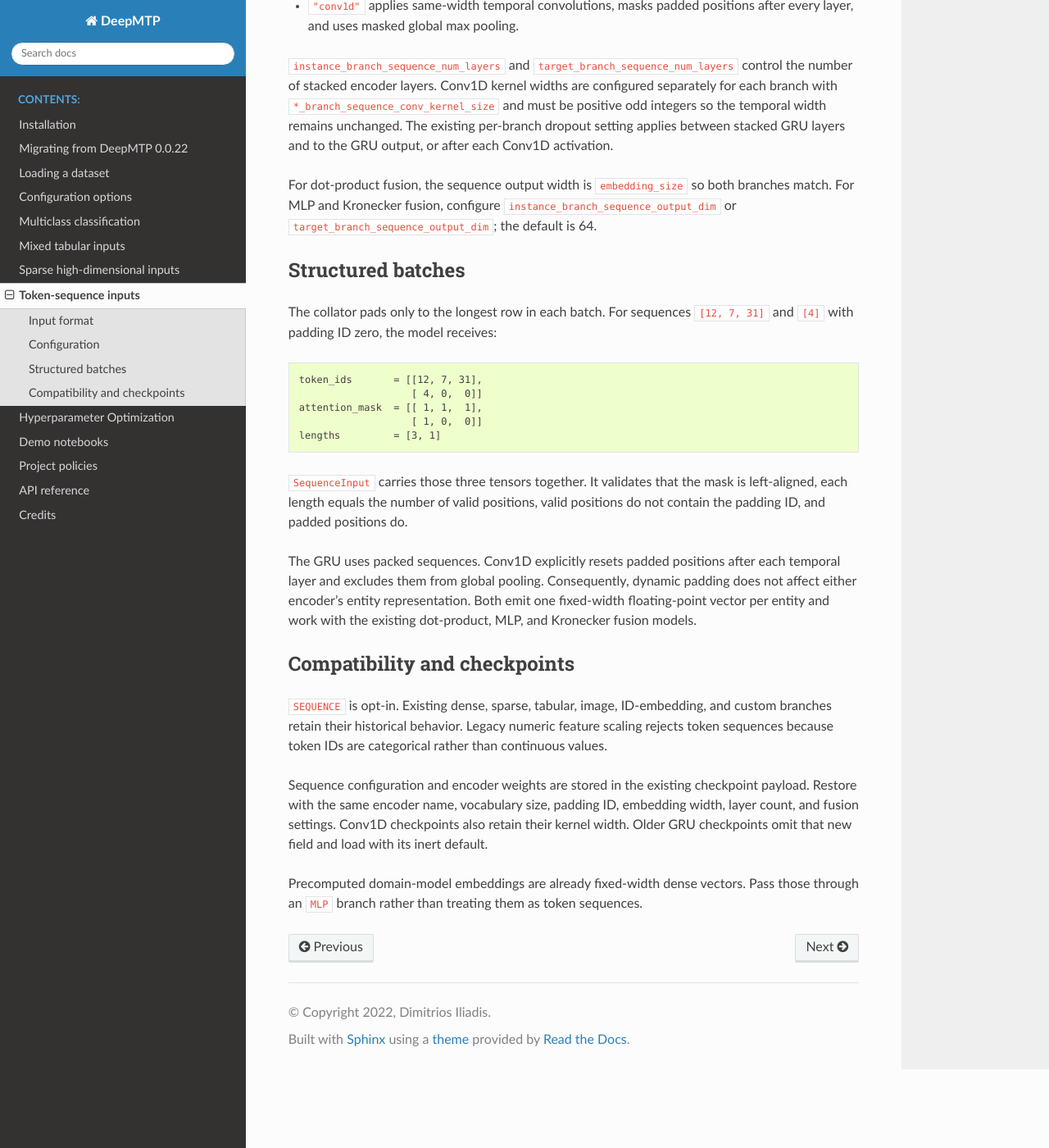
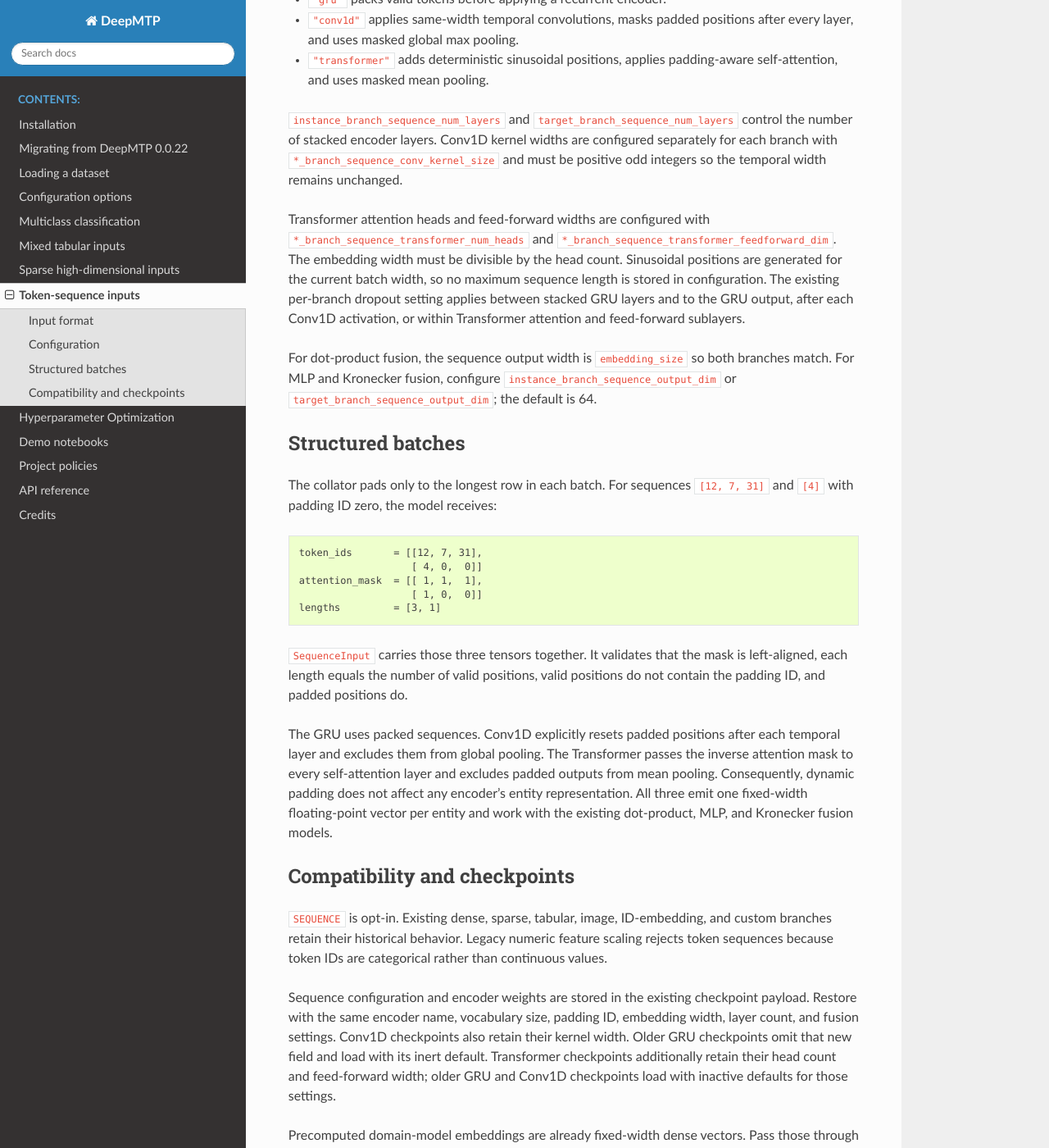
Before and after one commit to diliadis/DeepMTP, a Sphinx documentation site: the page built from docs/source/tutorial/sequence_inputs.rst, in a window 1280 px wide and 1400 px high, scrolled down 1954 px. Shown: the whole window at 82% size. Built offline with Sphinx 7.4.7 and the Read the Docs theme 3.1.0, drawn with Linux system fonts in a browser that asks for light colours; formulas are drawn with MathJax 3; some of the changed text lies outside the part shown.

Commit message:
docs: explain Transformer sequence workflows

```diff
--- a/docs/source/tutorial/configuration.rst
+++ b/docs/source/tutorial/configuration.rst
@@ -176,8 +176,8 @@ A **SEQUENCE** branch consumes unpadded integer token rows. ``data_process``
 must receive ``instance_feature_kind="sequence"`` or
 ``target_feature_kind="sequence"`` for that axis. Batches carry dynamically
 padded IDs, attention masks, and original lengths. See :doc:`sequence_inputs`
-for vocabulary, padding, packed-GRU, masked-Conv1D, and checkpoint
-configuration.
+for vocabulary, padding, packed-GRU, masked-Conv1D, Transformer, and
+checkpoint configuration.
 
 For mutually exclusive outcomes, set
 ``classification_mode="multiclass"`` during both ``data_process`` and
--- a/docs/source/tutorial/sequence_inputs.rst
+++ b/docs/source/tutorial/sequence_inputs.rst
@@ -84,9 +84,10 @@ It is not the maximum sequence length.
        metrics_average=["macro"],
        instance_branch_architecture="SEQUENCE",
        instance_branch_input_dim=vocabulary_size,
-       instance_branch_sequence_encoder="conv1d",
+       instance_branch_sequence_encoder="transformer",
        instance_branch_sequence_embedding_dim=64,
-       instance_branch_sequence_conv_kernel_size=3,
+       instance_branch_sequence_transformer_num_heads=4,
+       instance_branch_sequence_transformer_feedforward_dim=256,
        instance_branch_sequence_num_layers=1,
        instance_branch_sequence_padding_idx=0,
        target_branch_architecture="MLP",
@@ -95,19 +96,28 @@ It is not the maximum sequence length.
        embedding_size=32,
    )
 
-Two lightweight sequence encoders are available:
+Three lightweight sequence encoders are available:
 
 * ``"gru"`` packs valid tokens before applying a recurrent encoder.
 * ``"conv1d"`` applies same-width temporal convolutions, masks padded
   positions after every layer, and uses masked global max pooling.
+* ``"transformer"`` adds deterministic sinusoidal positions, applies
+  padding-aware self-attention, and uses masked mean pooling.
 
 ``instance_branch_sequence_num_layers`` and
 ``target_branch_sequence_num_layers`` control the number of stacked encoder
 layers. Conv1D kernel widths are configured separately for each branch with
 ``*_branch_sequence_conv_kernel_size`` and must be positive odd integers so
-the temporal width remains unchanged. The existing per-branch dropout setting
-applies between stacked GRU layers and to the GRU output, or after each Conv1D
-activation.
+the temporal width remains unchanged.
+
+Transformer attention heads and feed-forward widths are configured with
+``*_branch_sequence_transformer_num_heads`` and
+``*_branch_sequence_transformer_feedforward_dim``. The embedding width must be
+divisible by the head count. Sinusoidal positions are generated for the
+current batch width, so no maximum sequence length is stored in configuration.
+The existing per-branch dropout setting applies between stacked GRU layers
+and to the GRU output, after each Conv1D activation, or within Transformer
+attention and feed-forward sublayers.
 
 For dot-product fusion, the sequence output width is ``embedding_size`` so
 both branches match. For MLP and Kronecker fusion, configure
@@ -133,10 +143,12 @@ mask is left-aligned, each length equals the number of valid positions, valid
 positions do not contain the padding ID, and padded positions do.
 
 The GRU uses packed sequences. Conv1D explicitly resets padded positions after
-each temporal layer and excludes them from global pooling. Consequently,
-dynamic padding does not affect either encoder's entity representation. Both
-emit one fixed-width floating-point vector per entity and work with the
-existing dot-product, MLP, and Kronecker fusion models.
+each temporal layer and excludes them from global pooling. The Transformer
+passes the inverse attention mask to every self-attention layer and excludes
+padded outputs from mean pooling. Consequently, dynamic padding does not
+affect any encoder's entity representation. All three emit one fixed-width
+floating-point vector per entity and work with the existing dot-product, MLP,
+and Kronecker fusion models.
 
 Compatibility and checkpoints
 -----------------------------
@@ -150,7 +162,9 @@ Sequence configuration and encoder weights are stored in the existing
 checkpoint payload. Restore with the same encoder name, vocabulary size,
 padding ID, embedding width, layer count, and fusion settings. Conv1D
 checkpoints also retain their kernel width. Older GRU checkpoints omit that
-new field and load with its inert default.
+new field and load with its inert default. Transformer checkpoints additionally
+retain their head count and feed-forward width; older GRU and Conv1D
+checkpoints load with inactive defaults for those settings.
 
 Precomputed domain-model embeddings are already fixed-width dense vectors.
 Pass those through an ``MLP`` branch rather than treating them as token
```
Also changed, not shown: CHANGELOG.md (+3 -0 lines), NEURAL_NETWORK_EXTENSIONS.md (+2 -2 lines), README.md (+18 -13 lines), 1 other file.
